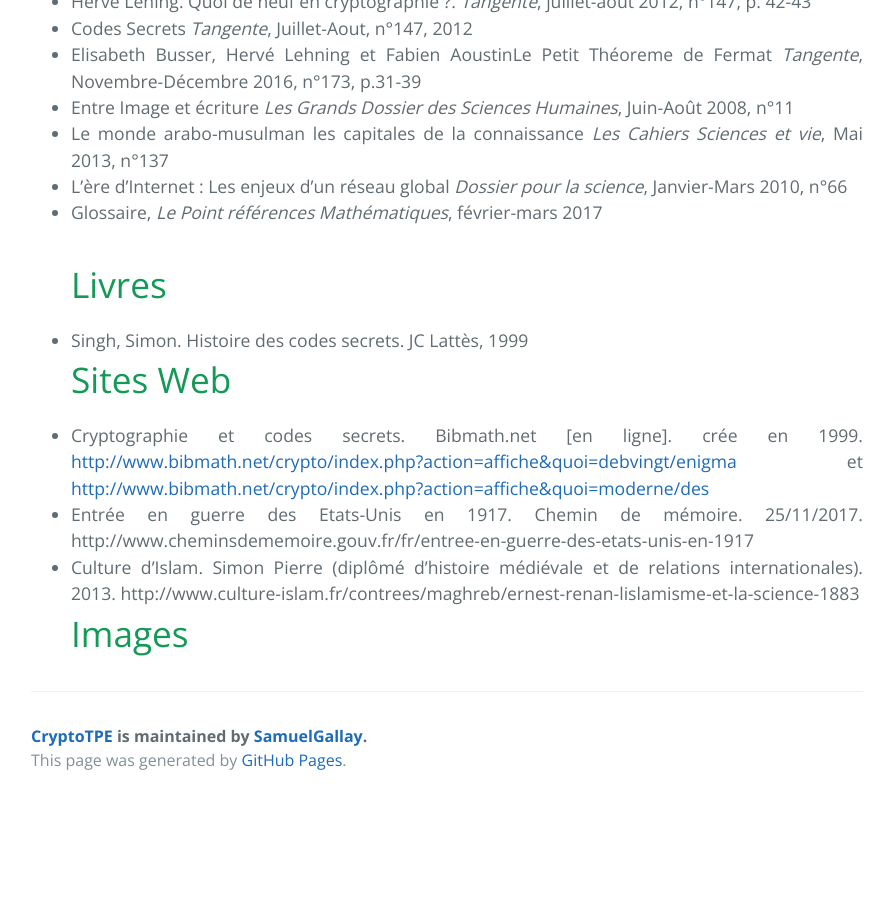
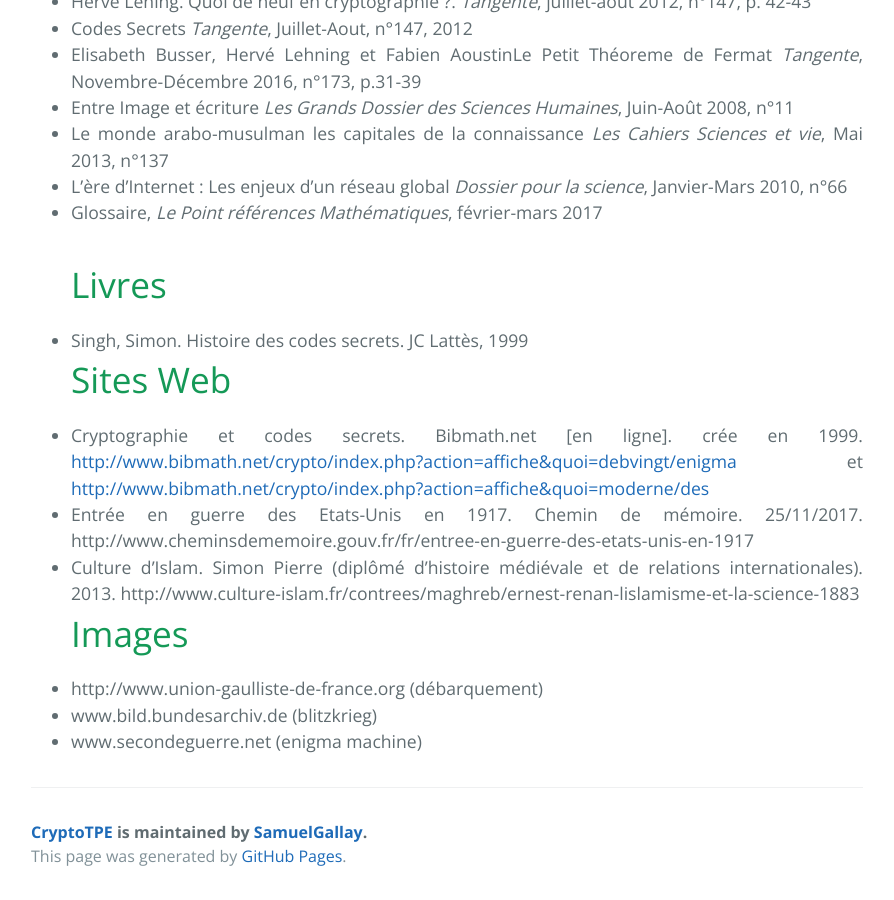
Before and after one commit to SamuelGallay/CryptoTPE, a Jekyll site: the page built from pages/sources.md, in a window 1280 px wide and 900 px high, scrolled down 616 px. Shown: the whole window, without its empty margins (193-1087 px from the left). Built offline with Jekyll 4.4.1, drawn with Linux system fonts in a browser that asks for light colours; our own code applies the rules of GitHub Pages for plain Markdown files; before the commit the page ends 1420 px from its top, so only the background shows below that.

Commit message:
Update sources.md

```diff
--- a/pages/sources.md
+++ b/pages/sources.md
@@ -21,3 +21,6 @@ permalink: /sources/
 http://www.cheminsdememoire.gouv.fr/fr/entree-en-guerre-des-etats-unis-en-1917
 * Culture d'Islam. Simon Pierre (diplômé d’histoire médiévale et de relations internationales). 2013. http://www.culture-islam.fr/contrees/maghreb/ernest-renan-lislamisme-et-la-science-1883
 # Images
+* http://www.union-gaulliste-de-france.org (débarquement)
+* www.bild.bundesarchiv.de (blitzkrieg)
+* www.secondeguerre.net (enigma machine)
```
